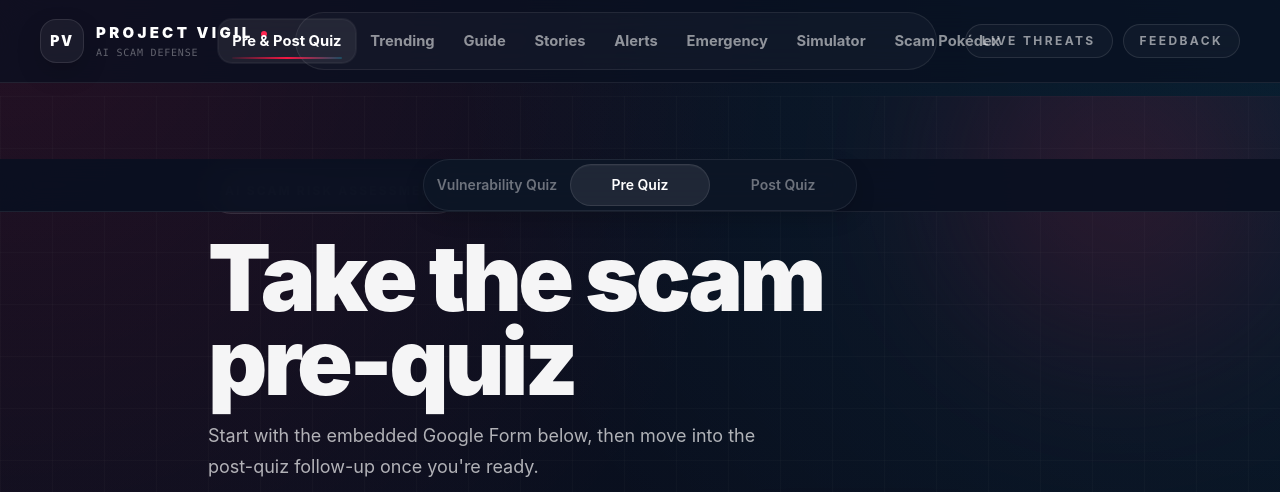
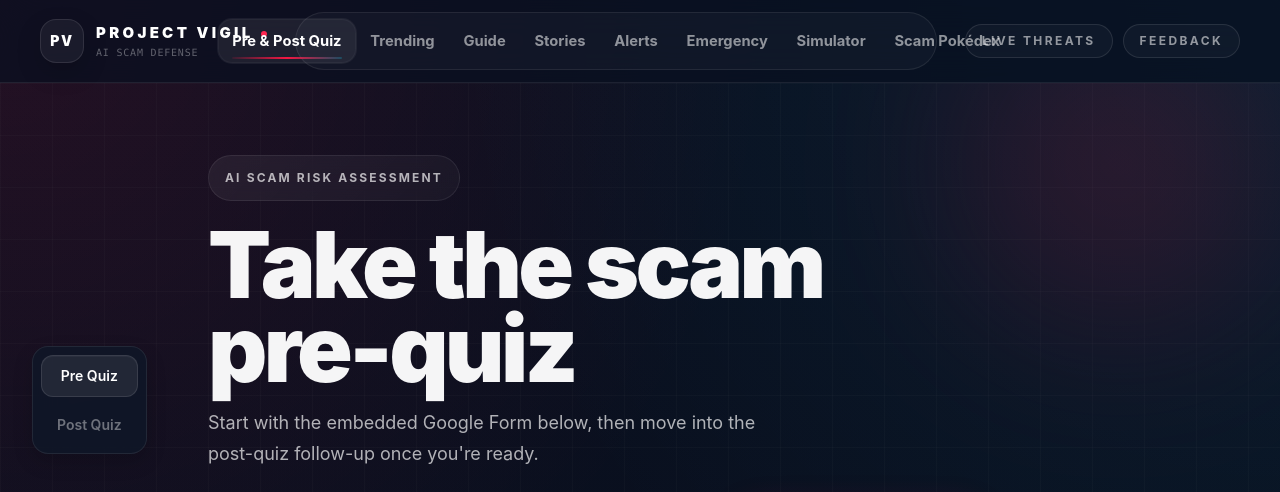
Before and after one commit to Centrista/Project-Vigil, a Next.js app: page /risk-quiz in a window 1280 px wide. Shown: the top 492 px of the page. Built offline with nearby package versions, Linux system fonts and the light colour scheme.

Commit message:
Add your message here

```diff
--- a/app/risk-quiz/page.tsx
+++ b/app/risk-quiz/page.tsx
@@ -1,6 +1,6 @@
 import Link from "next/link";
 import PageIntro from "@/components/PageIntro";
-import QuizTabs from "@/components/QuizTabs";
+import QuizSideSwitcher from "@/components/QuizSideSwitcher";
 
 export const metadata = {
   title: "AI Scam Risk Quiz — Project Vigil",
@@ -14,7 +14,7 @@ const PRE_QUIZ_FORM_EMBED_URL = `${PRE_QUIZ_FORM_URL}?embedded=true`;
 export default function RiskQuizPage() {
   return (
     <div className="w-full overflow-x-hidden">
-      <QuizTabs active="pre" />
+      <QuizSideSwitcher active="pre" />
 
       <div className="relative overflow-hidden bg-grid">
         <div className="orb absolute -top-20 right-0 w-80 h-80 opacity-15" style={{ backgroundColor: "#ff1744" }} />
--- a/app/risk-quiz/post-quiz/page.tsx
+++ b/app/risk-quiz/post-quiz/page.tsx
@@ -1,6 +1,6 @@
 import Link from "next/link";
 import PageIntro from "@/components/PageIntro";
-import QuizTabs from "@/components/QuizTabs";
+import QuizSideSwitcher from "@/components/QuizSideSwitcher";
 
 export const metadata = {
   title: "Post Quiz — Project Vigil",
@@ -14,7 +14,7 @@ const POST_QUIZ_FORM_EMBED_URL = `${POST_QUIZ_FORM_URL}?embedded=true`;
 export default function PostQuizPage() {
   return (
     <div className="w-full overflow-x-hidden">
-      <QuizTabs active="post" />
+      <QuizSideSwitcher active="post" />
 
       <div className="page-frame page-frame-tight pt-2 pb-28">
         <PageIntro
--- /dev/null
+++ b/components/QuizSideSwitcher.tsx
@@ -0,0 +1,47 @@
+"use client";
+
+import Link from "next/link";
+import { usePathname } from "next/navigation";
+
+interface QuizSideSwitcherProps {
+  active: "pre" | "post";
+}
+
+export default function QuizSideSwitcher({ active }: QuizSideSwitcherProps) {
+  const pathname = usePathname();
+
+  const tabs = [
+    { id: "pre" as const, label: "Pre Quiz", href: "/risk-quiz" },
+    { id: "post" as const, label: "Post Quiz", href: "/risk-quiz/post-quiz" },
+  ];
+
+  return (
+    <div className="fixed left-8 top-1/2 -translate-y-1/2 z-40 hidden lg:block">
+      <div
+        className="flex flex-col gap-2 rounded-2xl border border-white/8 p-2"
+        style={{
+          backgroundColor: "rgba(15, 24, 40, 0.78)",
+          backdropFilter: "blur(16px)",
+          boxShadow: "0 8px 20px rgba(0,0,0,0.16)",
+        }}
+      >
+        {tabs.map((tab) => {
+          const isActive = tab.id === active;
+          return (
+            <Link
+              key={tab.id}
+              href={tab.href}
+              className={`flex items-center justify-center rounded-xl px-4 py-2.5 text-sm font-semibold transition-all duration-150 whitespace-nowrap ${
+                isActive
+                  ? "border border-white/10 bg-white/[0.08] text-white shadow-[inset_0_1px_0_rgba(255,255,255,0.04)]"
+                  : "text-white/40 hover:bg-white/[0.04] hover:text-white/78"
+              }`}
+            >
+              {tab.label}
+            </Link>
+          );
+        })}
+      </div>
+    </div>
+  );
+}
```
